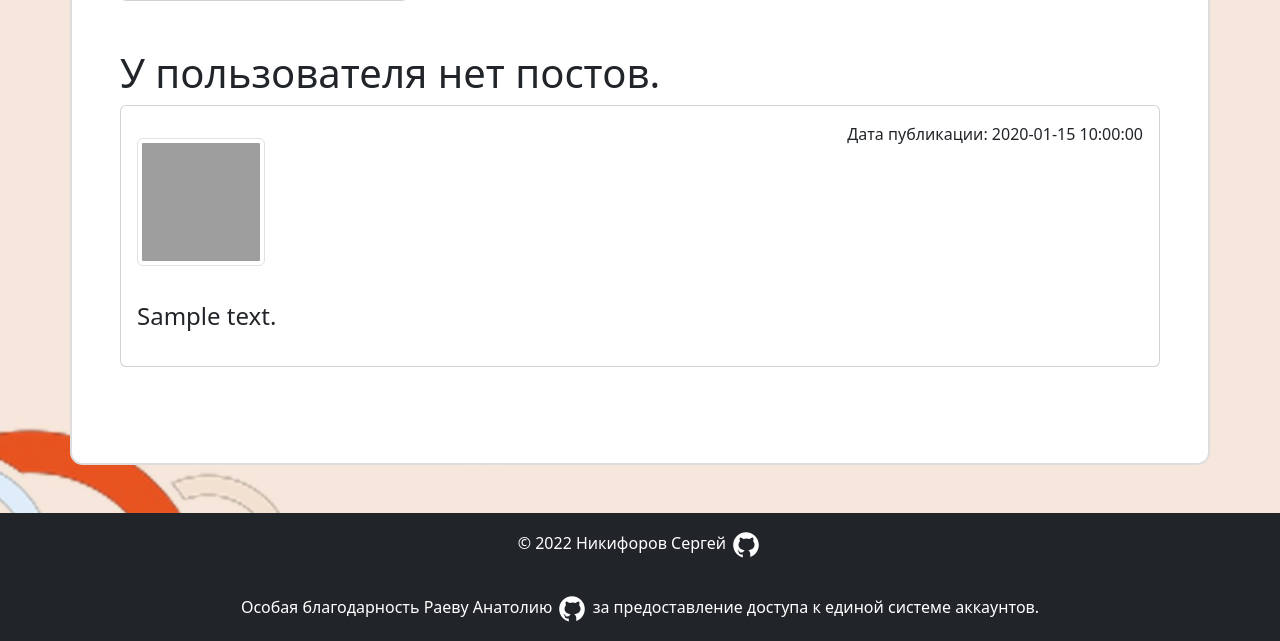
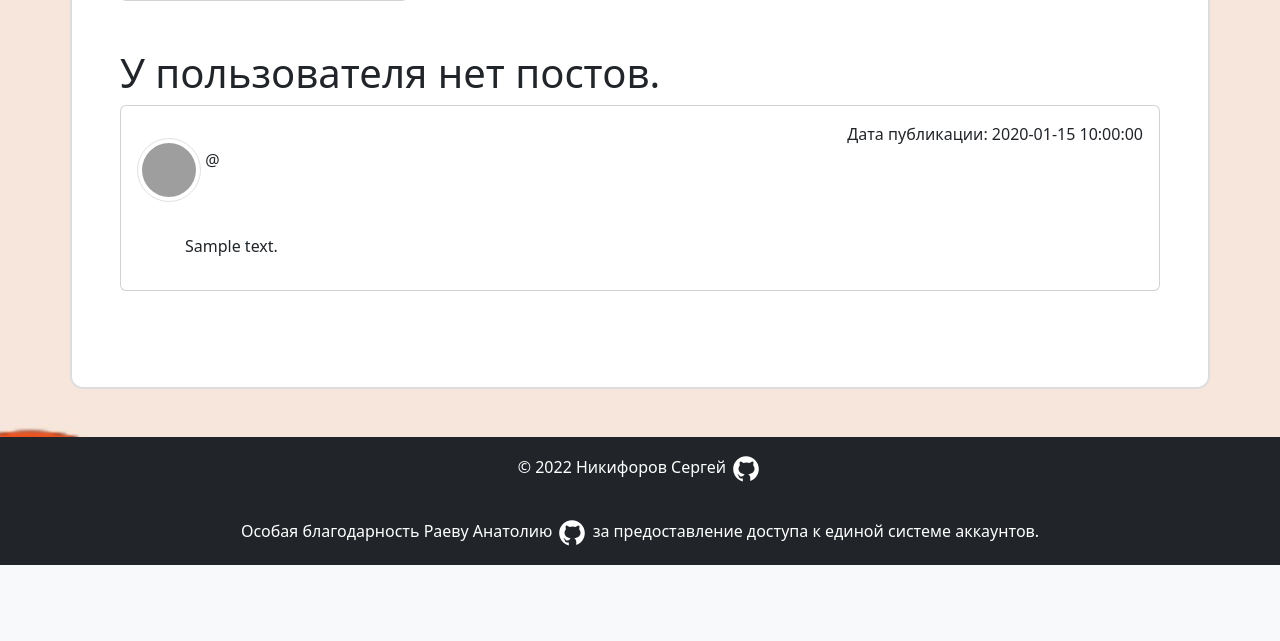
Before and after one commit to Shadow318193/ProtoNetwork, a Flask app: template templates/user.html in a window 1280 px wide. Shown: the part 507-1148 px from the top of the page. After the commit the page ends 1072 px from the top, so only its background shows below. Run offline with Flask 2, Linux system fonts and the light colour scheme; the template is opened without the code that fills it: most values are stand-ins (such as "Sample title", 1, 10 or a date in 2020); grey boxes are pictures that could not be loaded.

Commit message:
Update user.html

```diff
--- a/templates/user.html
+++ b/templates/user.html
@@ -74,17 +74,20 @@
         <div class="card p-3">
             <div class="row pb-3">
                 <div class="col pb-3">
-                    {% if user.avatar == None %}
-                        <img src="/static/media/default.png" width="128" height="128" class="img-thumbnail mt-3" alt="{{ user.surname }} {{ user.name }}">
-                    {% else %}
-                        <img src="/static/media/from_users/avatars/{{ user.avatar }}" style="object-fit: cover; width: 128px; height: 128px;" class="img-thumbnail mt-3" alt="{{ user.surname }} {{ user.name }}">
-                    {% endif %}
+                    <div>
+                        {% if user.avatar == None %}
+                        <img src="/static/media/default.png" width="64" height="64" class="img-thumbnail mt-3" alt="{{ user.surname }} {{ user.name }}">
+                        {% else %}
+                        <img src="/static/media/from_users/avatars/{{ user.avatar }}" style="object-fit: cover; width: 64px; height: 64px; border-radius: 100px;" class="img-thumbnail mt-3" alt="{{ user.surname }} {{ user.name }}">
+                        {% endif %}
+                        @{{ user.login }}
+                    </div>
                 </div>
                 <div class="col pb-3">
                     <p class="text-end">Дата публикации: {{ post.creation_date }}</p>
                 </div>
             </div>
-            <p style="white-space: pre-wrap; font-size: 1.5rem;">{{ post.text }}</p>
+            <p style="white-space: pre-wrap;" class="ps-5">{{ post.text }}</p>
         </div>
         <div class="pb-5"></div>
     {% endfor %}
```
